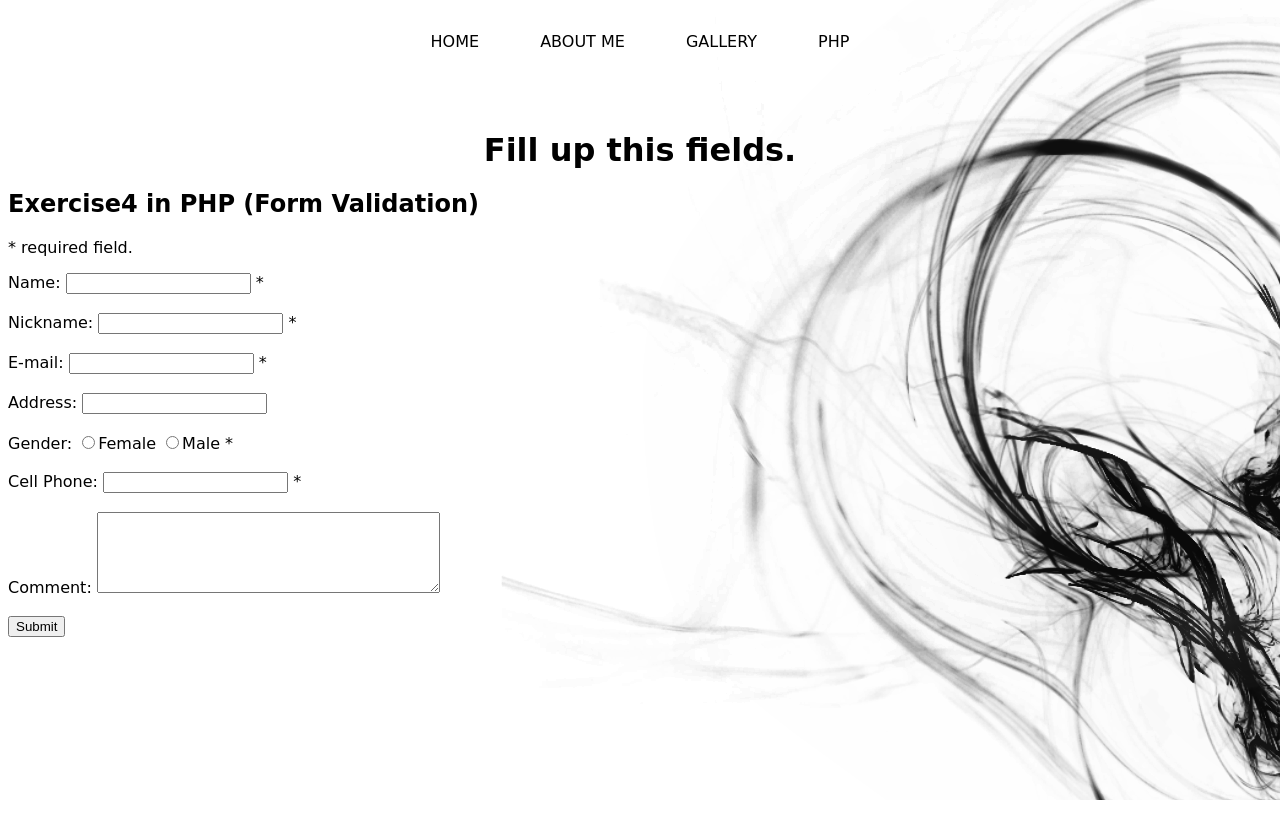
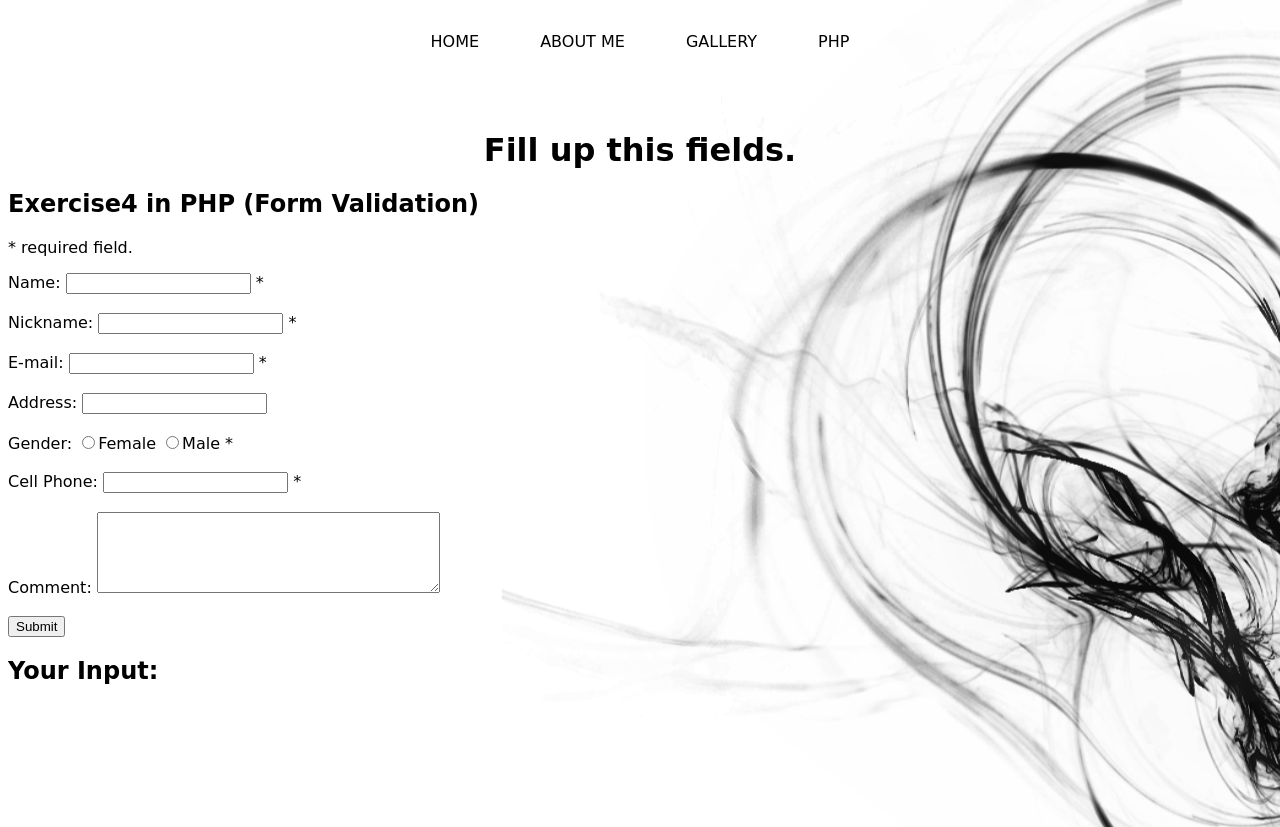
Before and after one commit to roxan21/APC_webprog_SS152_test_repo_rtromero, a PHP site: page /Exercise5.php in a window 1280 px wide. Before the commit the page ends 800 px from the top, so only its background shows below. Run offline with PHP 8.4, Linux system fonts and the light colour scheme.

Commit message:
Im trying to make this the add data function of my exercise5

```diff
--- a/Exercise5/Exercise5.php
+++ b/Exercise5/Exercise5.php
@@ -141,7 +141,7 @@ function test_input($data) {
 </form>
 
 <?php
-/*echo "<h2>Your Input:</h2>";
+echo "<h2>Your Input:</h2>";
 echo $name;
 echo "<br>";
 echo $nickname;
@@ -154,7 +154,7 @@ echo $gender;
 echo $phone;
 echo "<br>";
 echo $comment;
-echo "<br>";*/
+echo "<br>";
 ?>
 <center>
 
```
